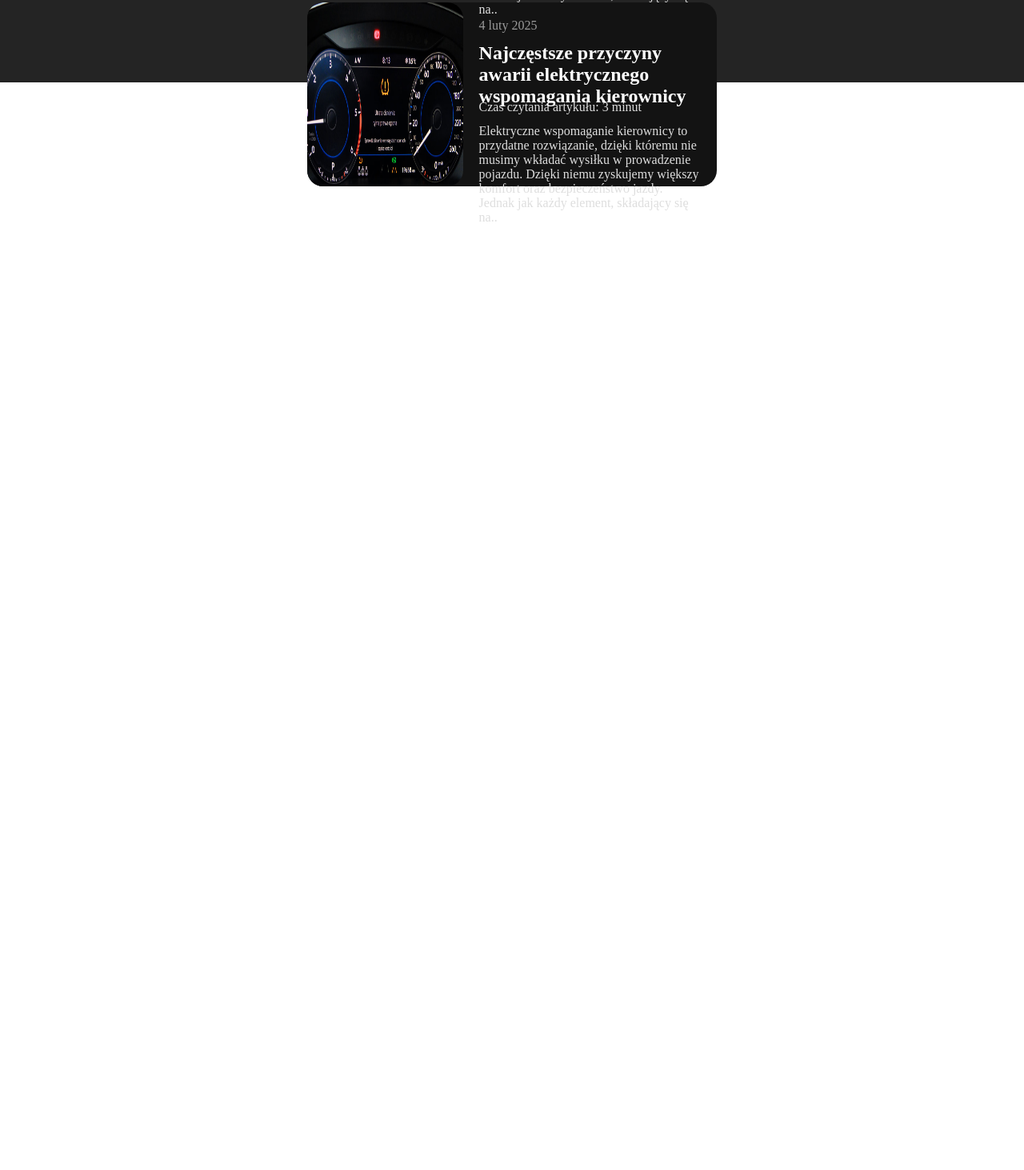
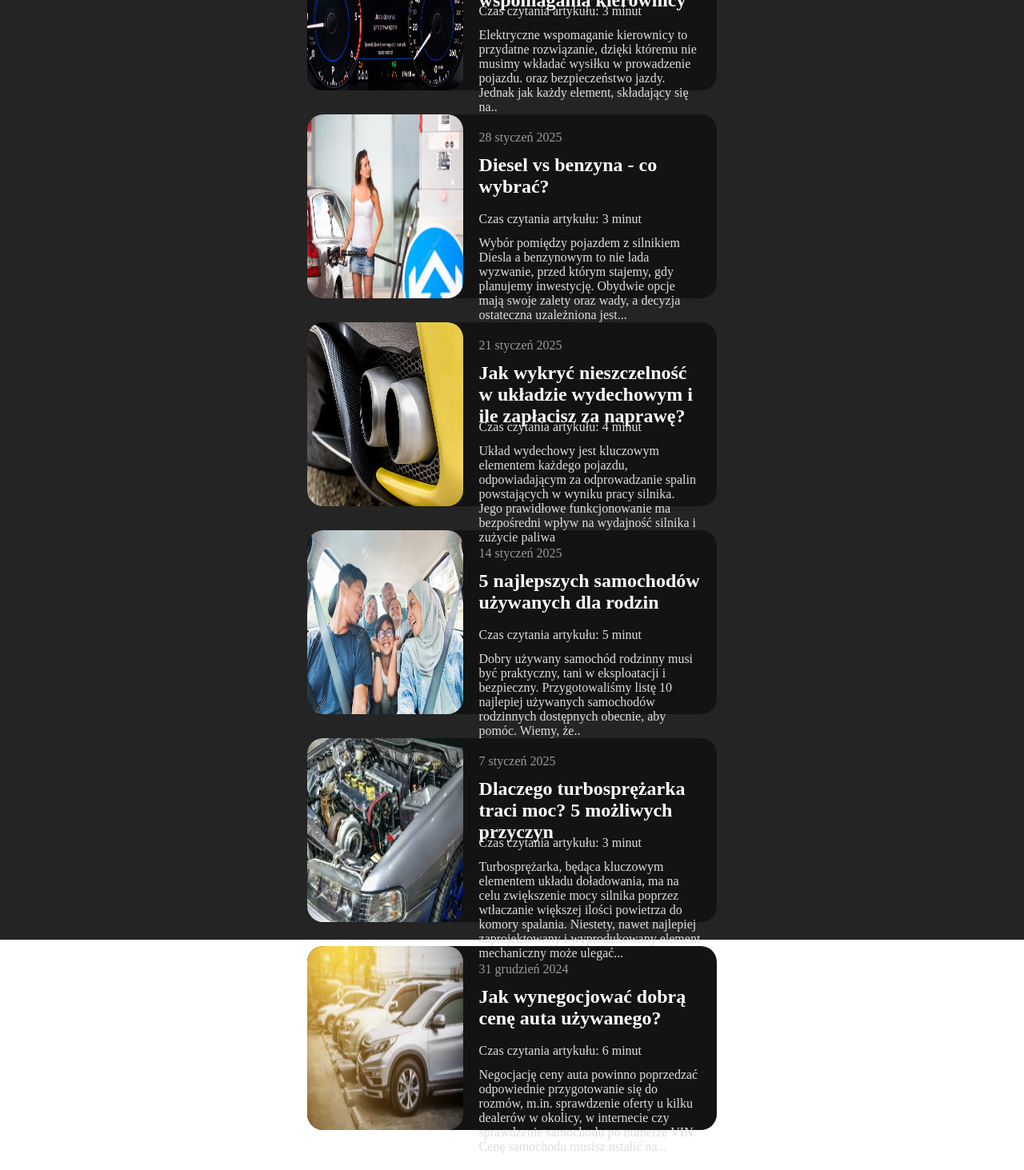
Before and after one commit to XTroleX/Blog-samochodowy, a plain HTML site: page index.html in a window 1280 px wide. Shown: the part 697-2160 px from the top of the page at 80% size. Before the commit the page ends 998 px from the top, so only its background shows below. Drawn offline with Linux system fonts and the light colour scheme.

Commit message:
add_articles_and_typewriper

```diff
--- a/index.html
+++ b/index.html
@@ -4,7 +4,7 @@
 <head>
     <meta charset="UTF-8">
     <meta name="viewport" content="width=device-width, initial-scale=1.0">
-    <title>Document</title>
+    <title>Blog Samochodowy</title>
     <link rel="stylesheet" href="style.css">
 </head>
 
@@ -26,6 +26,14 @@
             <h1><a href="index.html">MOTORSBLOG</a></h1>
         </header>
 
+
+        <div class="typewriter">
+            <div>
+                <p>Wrzuć na luz - blog Motorsblog</p>
+            </div>
+        </div>
+
+
         <div class="mid">
 
             <section class="articles">
@@ -44,8 +52,7 @@
                                 <div class="lower-text">
                                     <p>Czas czytania artykułu: 3 minut</p>
                                     <p>Elektryczne wspomaganie kierownicy to przydatne rozwiązanie, dzięki któremu nie
-                                        musimy wkładać wysiłku w prowadzenie pojazdu. Dzięki niemu zyskujemy większy
-                                        komfort
+                                        musimy wkładać wysiłku w prowadzenie pojazdu.
                                         oraz bezpieczeństwo jazdy. Jednak jak każdy element, składający się na..</p>
                                 </div>
                             </div>
@@ -55,21 +62,20 @@
                 <div class="break">
                     <article>
                         <div class="first">
-                            <img src="img/usterka samochodowa.avif" alt=""
+                            <img src="img/Tankowanie1.jpg" alt=""
                                 style="width: 38%; height: 230px; border-radius: 20px;">
                             <div class="text">
                                 <div class="spans">
-                                    <span>4 luty 2025</span>
+                                    <span>28 styczeń 2025</span>
                                 </div>
                                 <div class="main-text">
-                                    <h2>Najczęstsze przyczyny awarii elektrycznego wspomagania kierownicy</h2>
+                                    <h2>Diesel vs benzyna - co wybrać?</h2>
                                 </div>
                                 <div class="lower-text">
                                     <p>Czas czytania artykułu: 3 minut</p>
-                                    <p>Elektryczne wspomaganie kierownicy to przydatne rozwiązanie, dzięki któremu nie
-                                        musimy wkładać wysiłku w prowadzenie pojazdu. Dzięki niemu zyskujemy większy
-                                        komfort
-                                        oraz bezpieczeństwo jazdy. Jednak jak każdy element, składający się na..</p>
+                                    <p>Wybór pomiędzy pojazdem z silnikiem Diesla a benzynowym to nie lada wyzwanie,
+                                        przed którym stajemy, gdy planujemy inwestycję. Obydwie opcje mają swoje zalety
+                                        oraz wady, a decyzja ostateczna uzależniona jest...</p>
                                 </div>
                             </div>
                         </div>
@@ -78,21 +84,86 @@
                 <div class="break">
                     <article>
                         <div class="first">
-                            <img src="img/usterka samochodowa.avif" alt=""
+                            <img src="img/wydech.webp" alt="" style="width: 38%; height: 230px; border-radius: 20px;">
+                            <div class="text">
+                                <div class="spans">
+                                    <span>21 styczeń 2025</span>
+                                </div>
+                                <div class="main-text">
+                                    <h2>Jak wykryć nieszczelność w układzie wydechowym i ile zapłacisz za naprawę?</h2>
+                                </div>
+                                <div class="lower-text">
+                                    <p>Czas czytania artykułu: 4 minut</p>
+                                    <p>Układ wydechowy jest kluczowym elementem każdego pojazdu, odpowiadającym za
+                                        odprowadzanie spalin powstających w wyniku pracy silnika. Jego prawidłowe
+                                        funkcjonowanie ma bezpośredni wpływ na wydajność silnika i zużycie paliwa</p>
+                                </div>
+                            </div>
+                        </div>
+                    </article>
+                </div>
+                <div class="break">
+                    <article>
+                        <div class="first">
+                            <img src="img/auto rodzinne.jpg" alt=""
                                 style="width: 38%; height: 230px; border-radius: 20px;">
                             <div class="text">
                                 <div class="spans">
-                                    <span>4 luty 2025</span>
+                                    <span>14 styczeń 2025</span>
                                 </div>
                                 <div class="main-text">
-                                    <h2>Najczęstsze przyczyny awarii elektrycznego wspomagania kierownicy</h2>
+                                    <h2>5 najlepszych samochodów używanych dla rodzin</h2>
+                                </div>
+                                <div class="lower-text">
+                                    <p>Czas czytania artykułu: 5 minut</p>
+                                    <p>Dobry używany samochód rodzinny musi być praktyczny, tani w eksploatacji i
+                                        bezpieczny. Przygotowaliśmy listę 10 najlepiej używanych samochodów rodzinnych
+                                        dostępnych obecnie, aby pomóc. Wiemy, że..</p>
+                                </div>
+                            </div>
+                        </div>
+                    </article>
+                </div>
+                <div class="break">
+                    <article>
+                        <div class="first">
+                            <img src="img/turbospr....jpg" alt=""
+                                style="width: 38%; height: 230px; border-radius: 20px;">
+                            <div class="text">
+                                <div class="spans">
+                                    <span>7 styczeń 2025</span>
+                                </div>
+                                <div class="main-text">
+                                    <h2>Dlaczego turbosprężarka traci moc? 5 możliwych przyczyn</h2>
                                 </div>
                                 <div class="lower-text">
                                     <p>Czas czytania artykułu: 3 minut</p>
-                                    <p>Elektryczne wspomaganie kierownicy to przydatne rozwiązanie, dzięki któremu nie
-                                        musimy wkładać wysiłku w prowadzenie pojazdu. Dzięki niemu zyskujemy większy
-                                        komfort
-                                        oraz bezpieczeństwo jazdy. Jednak jak każdy element, składający się na..</p>
+                                    <p>Turbosprężarka, będąca kluczowym elementem układu doładowania, ma na celu
+                                        zwiększenie mocy silnika poprzez wtłaczanie większej ilości powietrza do komory
+                                        spalania. Niestety, nawet najlepiej zaprojektowany i wyprodukowany element
+                                        mechaniczny może ulegać...</p>
+                                </div>
+                            </div>
+                        </div>
+                    </article>
+                </div>
+                <div class="break">
+                    <article>
+                        <div class="first">
+                            <img src="img/5aut.webp" alt=""
+                                style="width: 38%; height: 230px; border-radius: 20px;">
+                            <div class="text">
+                                <div class="spans">
+                                    <span>31 grudzień 2024</span>
+                                </div>
+                                <div class="main-text">
+                                    <h2>Jak wynegocjować dobrą cenę auta używanego? </h2>
+                                </div>
+                                <div class="lower-text">
+                                    <p>Czas czytania artykułu: 6 minut</p>
+                                    <p>Negocjację ceny auta powinno poprzedzać odpowiednie przygotowanie się do rozmów,
+                                        m.in. sprawdzenie oferty u kilku dealerów w okolicy, w internecie czy
+                                        sprawdzenie samochodu po numerze VIN. Cenę samochodu musisz ustalić na...</p>
                                 </div>
                             </div>
                         </div>
--- a/style.css
+++ b/style.css
@@ -1,32 +1,11 @@
-/* .typewriter{
-    display: flex;
-    justify-content: center;
-}
-.typewriter p{
-    animation: typing 1s steps(60) forwards;
-    white-space: nowrap;
-    overflow: hidden;
-    margin-inline: auto;
-    font-family: monospace;
-    font-size: 1.5rem;
-}
-@keyframes typing {
-from {
-    width: 0;
-}
-
-to {
-    width: 100%;
-}
-}  */
-  *{
+*{
     padding: 0;
     margin: 0;
     box-sizing: border-box;
   }
   .container{
     width: 100vw;
-    height: 100vh;
+    height: 234vh;
     margin-left: auto;
     margin-right: auto;
     background-color: rgb(36, 36, 36);
@@ -51,7 +30,39 @@ to {
     cursor: pointer;
     transition: 0.5s;
   }
-  article {
+
+.typewriter {
+    height: 400px;
+    width: 99vw;
+    display: flex;
+    background-image: url(img/photo\ car.webp);
+    background-repeat: no-repeat;
+    background-size: cover;
+    object-fit: cover;
+    justify-content: center;
+    align-items: center;
+}
+
+.typewriter p {
+    animation: typing 2.3s steps(36) forwards;
+    white-space: nowrap;
+    overflow: hidden;
+    margin-inline: auto;
+    font-family: monospace;
+    font-size: 1.5rem;
+    font-size: 38px;
+}
+
+@keyframes typing {
+    from {
+        width: 0;
+    }
+    to {
+        width: 100%;
+    }
+}
+
+article {
     width: 40vw;
     height: 230px;
     margin-left: auto;
```
Also changed, not shown: img/5aut.webp (added), img/Tankowanie1.jpg (added), img/auto rodzinne.jpg (added), img/photo car.webp (added), img/turbospr....jpg (added), img/wydech.webp (added), 1 other file.
